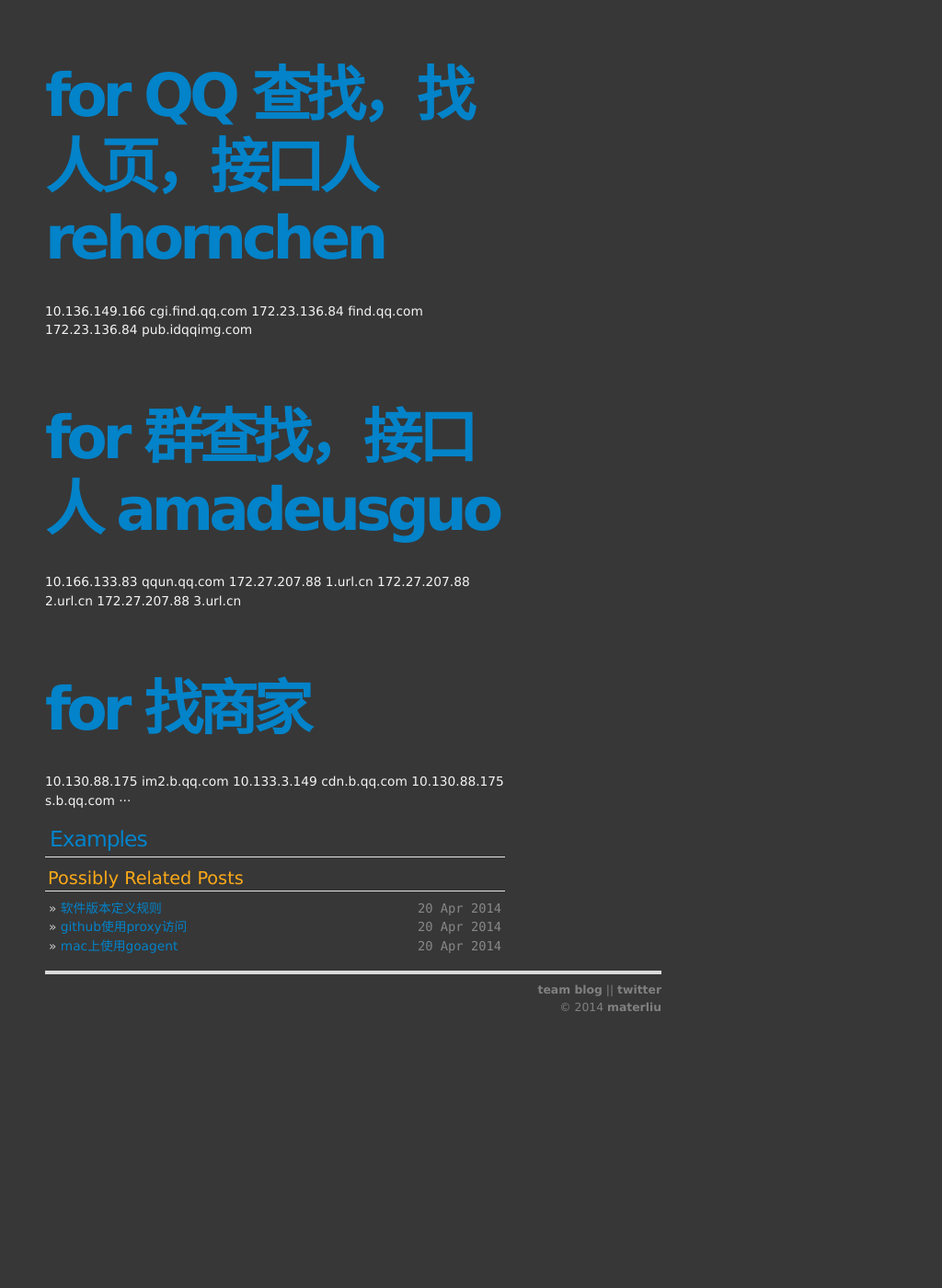
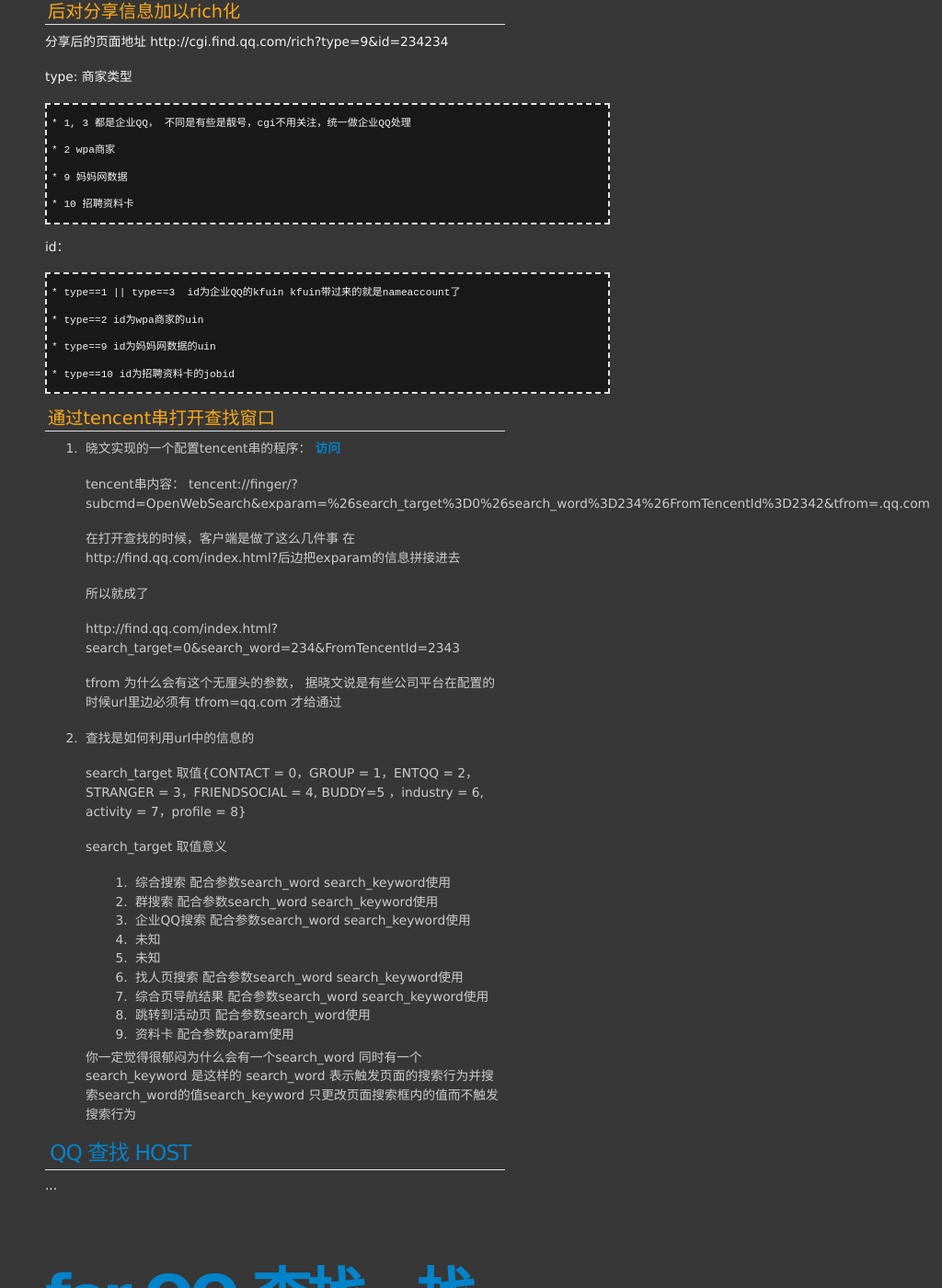
Before and after one commit to materliu/materliu.github.io, a Jekyll site: the page built from all/tencent/_posts/2014-04-11-PC_QQFIND_README.md, in a window 1280 px wide and 1400 px high, scrolled down 6035 px. Shown: the whole window at 92% size, without its empty margins (256-1280 px from the left). Built offline with Jekyll 4.4.1, drawn with Linux system fonts in a browser that asks for light colours; Markdown is read by kramdown in place of the engine named in the settings; before the commit the page ends 7159 px from its top, so only the background shows below that; some of the changed text lies outside the part shown.

Commit message:
更新tencent串打开查找

```diff
--- a/all/tencent/_posts/2014-04-11-PC_QQFIND_README.md
+++ b/all/tencent/_posts/2014-04-11-PC_QQFIND_README.md
@@ -287,6 +287,62 @@
    aniszhang(张龙飞) 09-25 18:31:57
    直接换keyword参数值就行
 
+## 功能点记录
+
+### 商家资料卡rich化 资料卡上带分享能力， 分享到聊天窗口后对分享信息加以rich化
+
+分享后的页面地址 http://cgi.find.qq.com/rich?type=9&id=234234
+
+type: 商家类型
+
+    * 1, 3 都是企业QQ， 不同是有些是靓号，cgi不用关注，统一做企业QQ处理
+    * 2 wpa商家
+    * 9 妈妈网数据
+    * 10 招聘资料卡
+
+id：
+
+    * type==1 || type==3  id为企业QQ的kfuin kfuin带过来的就是nameaccount了
+    * type==2 id为wpa商家的uin
+    * type==9 id为妈妈网数据的uin
+    * type==10 id为招聘资料卡的jobid
+
+### 通过tencent串打开查找窗口
+
+1. 晓文实现的一个配置tencent串的程序： [访问](http://hiuman.lu/tencent.html)
+
+    tencent串内容： tencent://finger/?subcmd=OpenWebSearch&exparam=%26search_target%3D0%26search_word%3D234%26FromTencentId%3D2342&tfrom=.qq.com
+
+    在打开查找的时候，客户端是做了这么几件事 在 http://find.qq.com/index.html?后边把exparam的信息拼接进去
+
+    所以就成了
+
+    http://find.qq.com/index.html?search_target=0&search_word=234&FromTencentId=2343
+
+    tfrom 为什么会有这个无厘头的参数， 据晓文说是有些公司平台在配置的时候url里边必须有 tfrom=qq.com 才给通过
+
+2. 查找是如何利用url中的信息的
+
+    search_target 取值{CONTACT = 0，GROUP = 1，ENTQQ = 2，STRANGER = 3，FRIENDSOCIAL = 4, BUDDY=5 ，industry = 6, activity = 7，profile = 8}
+
+    search_target 取值意义
+
+    0.   综合搜索        配合参数search_word search_keyword使用
+    1.   群搜索          配合参数search_word search_keyword使用
+    2.   企业QQ搜索      配合参数search_word search_keyword使用
+    3.   未知
+    4.   未知
+    5.   找人页搜索      配合参数search_word search_keyword使用
+    6.   综合页导航结果  配合参数search_word search_keyword使用
+    7.   跳转到活动页    配合参数search_word使用
+    8.   资料卡          配合参数param使用
+
+    你一定觉得很郁闷为什么会有一个search_word 同时有一个search_keyword
+    是这样的 search_word 表示触发页面的搜索行为并搜索search_word的值search_keyword 只更改页面搜索框内的值而不触发搜索行为
+
+
+
+
 ## QQ 查找 HOST
 
 ···
```
